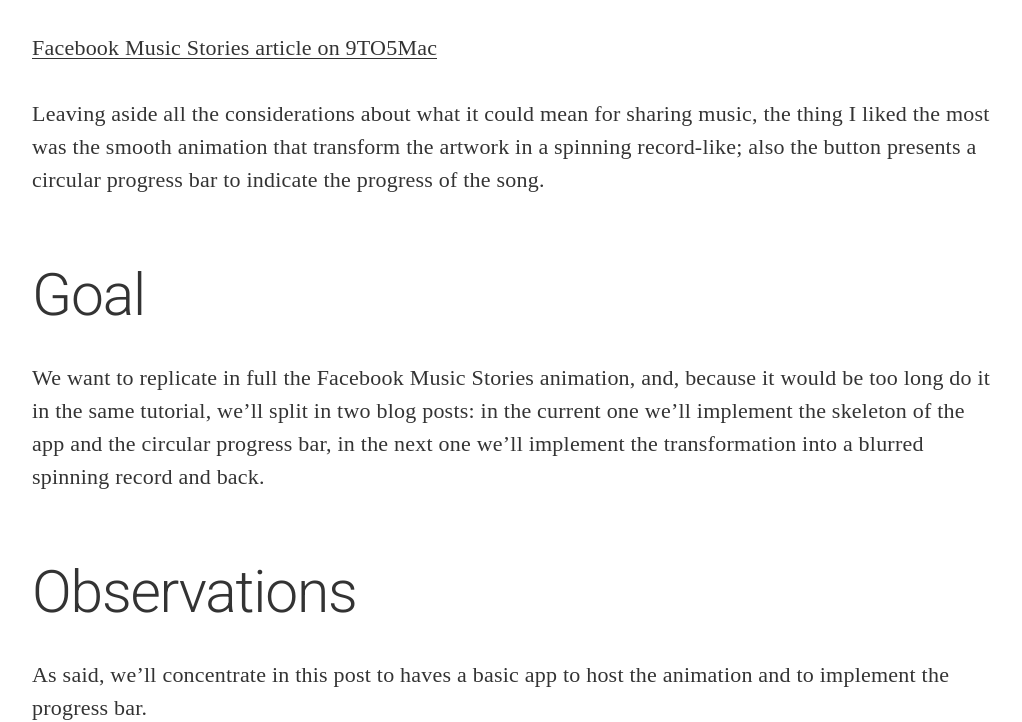
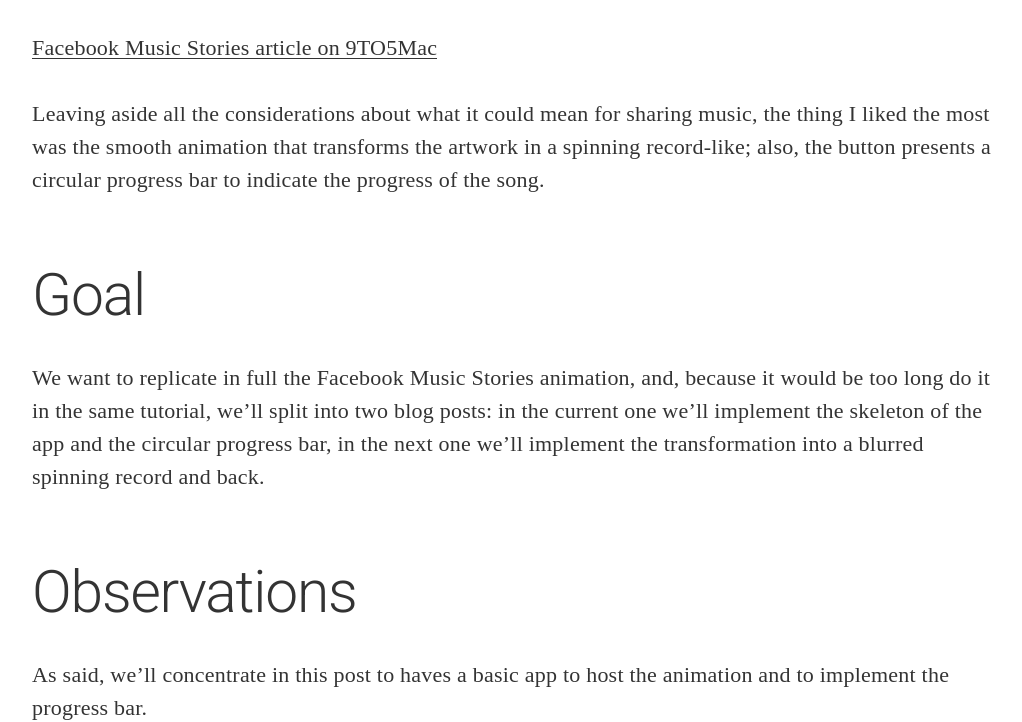
Before and after one commit to gscalzo/gscalzo.github.io, a Jekyll site: the page built from _posts/2016-03-01-a-circular-progress-bar-in-swift.markdown, in a window 1280 px wide and 1400 px high, scrolled down 1097 px. Shown: the part 159-881 px from the top of the window, without its empty margins (123-1145 px from the left). Built offline with Jekyll 4.4.1, drawn with Linux system fonts in a browser that asks for light colours; nearby versions of some CDN libraries; some web fonts are replaced; Markdown is read by kramdown in place of the engine named in the settings; comment, search, counter and statistics services are not loaded; some of the changed text lies outside the part shown; grey boxes are pictures that could not be loaded.

Commit message:
Fix typos

```diff
--- a/_posts/2016-03-01-a-circular-progress-bar-in-swift.markdown
+++ b/_posts/2016-03-01-a-circular-progress-bar-in-swift.markdown
@@ -19,15 +19,15 @@
 </div>
 [Facebook Music Stories article on 9TO5Mac](http://9to5mac.com/2015/11/05/facebook-iphone-apple-music-spotify-music-stories/)
 
-Leaving aside all the considerations about what it could mean for sharing music, the thing I liked the most was the smooth animation that transform the artwork in a spinning record-like; also the button presents a circular progress bar to indicate the progress of the song.
+Leaving aside all the considerations about what it could mean for sharing music, the thing I liked the most was the smooth animation that transforms the artwork in a spinning record-like; also, the button presents a circular progress bar to indicate the progress of the song.
 
 ##Goal
-We want to replicate in full the Facebook Music Stories animation, and, because it would be too long do it in the same tutorial, we'll split in two blog posts: in the current one we'll implement the skeleton of the app and the circular progress bar, in the next one we'll implement the transformation into a blurred spinning record and back.
+We want to replicate in full the Facebook Music Stories animation, and, because it would be too long do it in the same tutorial, we'll split into two blog posts: in the current one we'll implement the skeleton of the app and the circular progress bar, in the next one we'll implement the transformation into a blurred spinning record and back.
 
 ##Observations
 As said, we'll concentrate in this post to haves a basic app to host the animation and to implement the progress bar.
 <iframe width="853" height="480" src="https://www.youtube.com/embed/_m7gi1wOlgs" frameborder="0" allowfullscreen></iframe>
-As you can see in the video above, the play buttons becomes a pause button and a circular progress grows as the song plays.
+As you can see in the video above, the play buttons become a pause button and a circular progress grows as the song plays.
 
 ##Blueprint
 ###Project Setup
@@ -181,7 +181,7 @@
 Setting _"AbbeyRoadArtwork"_ as value and running the app, we can see that our new component works as expected.
 However, wasn't _IBDesignable_ supposed to show in the Storyboard?
 Why we still have a white view?
-This is because when the app runs, the image is get from the main bundle, but when the app runs inside _Interface Builder_, it runs in a different bundle.
+This is because when the app runs, the image is retrieved from the main bundle, but when the app runs inside _Interface Builder_, the bundle is different and the image is not found.
 To make it appear in the storyboard we need to add a function int he _SpinnableArtwork_ class, to prepare the view for the storyboard:
 {% highlight swift %}
 extension SpinnableArtwork {
@@ -197,7 +197,7 @@
 
 ### Play and Pause
 Let's move on and make the button changing when we tap on the view.
-First of all we add the _IBAction_ in the _SpinningArtwork_ class:
+First of all, we add the _IBAction_ in the _SpinningArtwork_ class:
 
 {% highlight swift %}
 @IBDesignable
@@ -333,7 +333,7 @@
 </div>
 
 ##Circular Progress Bar
-FInally, we are set everything for the grand finale.
+Finally, we are set everything for the grand finale.
 Most important class of this first part of the project is the _ProgressLayer_, which is a full circle Shape Layer, and it exposes a _progress()_ function that draws the percentage of the circle, being 0 at the beginning and 100 at the end:
 {% highlight swift %}
 import UIKit
```
Also changed, not shown: other parts of _posts/2016-03-01-a-circular-progress-bar-in-swift.markdown (+9 -9 lines), _posts/2016-01-01-an-effective-software-developer.markdown (+5 -4 lines).
